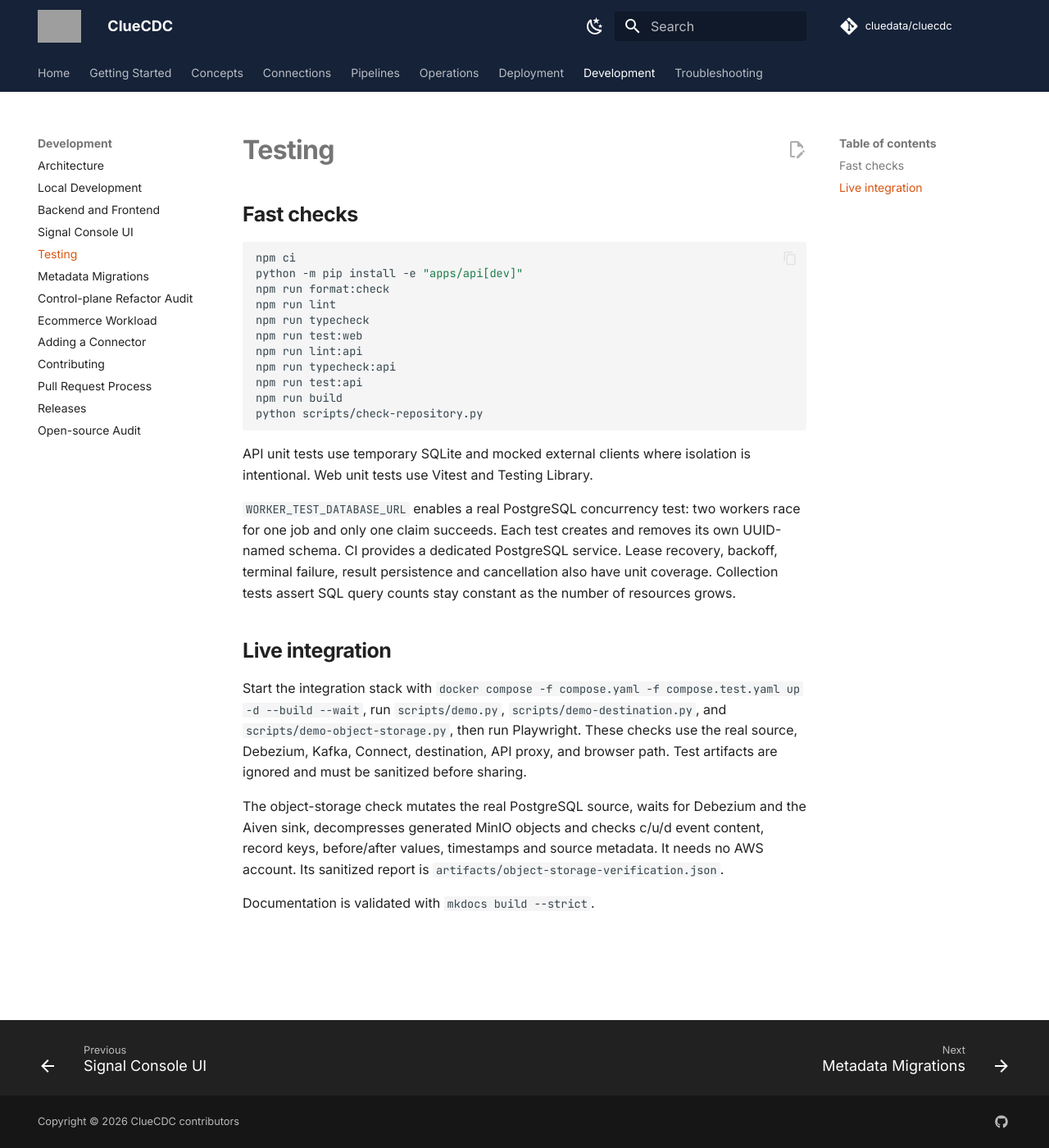
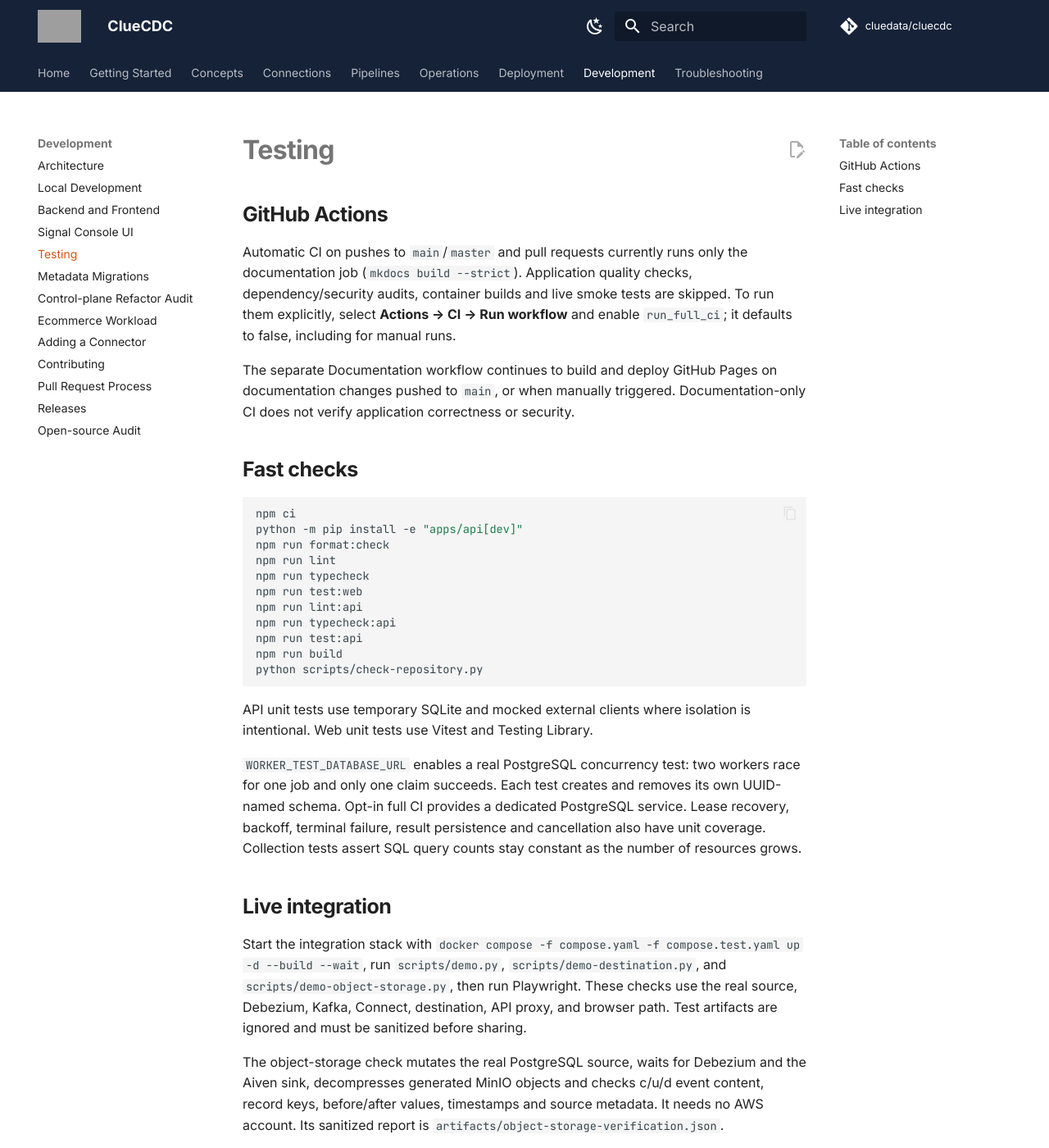
Before and after one commit to cluedata/cluecdc, an MkDocs documentation site: the page built from docs/development/testing.md, in a window 1280 px wide and 1400 px high. Shown: the whole window at 82% size. Built offline with MkDocs 1.6.1 and Material for MkDocs 9.7.7, drawn with Linux system fonts in a browser that asks for light colours; comment, search, counter and statistics services are not loaded; grey boxes are pictures that could not be loaded.

Commit message:
fix(ci): remove another pipeline

```diff
--- a/docs/development/testing.md
+++ b/docs/development/testing.md
@@ -1,4 +1,16 @@
 # Testing
+
+## GitHub Actions
+
+Automatic CI on pushes to `main`/`master` and pull requests currently runs only
+the documentation job (`mkdocs build --strict`). Application quality checks,
+dependency/security audits, container builds and live smoke tests are skipped.
+To run them explicitly, select **Actions → CI → Run workflow** and enable
+`run_full_ci`; it defaults to false, including for manual runs.
+
+The separate Documentation workflow continues to build and deploy GitHub Pages
+on documentation changes pushed to `main`, or when manually triggered.
+Documentation-only CI does not verify application correctness or security.
 
 ## Fast checks
 
@@ -20,7 +32,7 @@ API unit tests use temporary SQLite and mocked external clients where isolation
 
 `WORKER_TEST_DATABASE_URL` enables a real PostgreSQL concurrency test: two
 workers race for one job and only one claim succeeds. Each test creates and
-removes its own UUID-named schema. CI provides a dedicated PostgreSQL service.
+removes its own UUID-named schema. Opt-in full CI provides a dedicated PostgreSQL service.
 Lease recovery, backoff, terminal failure, result persistence and cancellation
 also have unit coverage. Collection tests assert SQL query counts stay constant
 as the number of resources grows.
```
Also changed, not shown: docs/development/control-plane-refactor-audit.md (+3 -2 lines), 1 other file.
